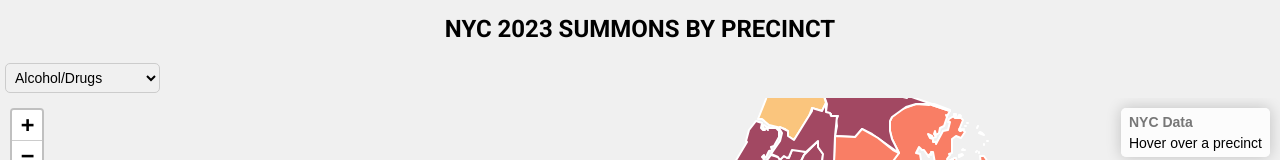
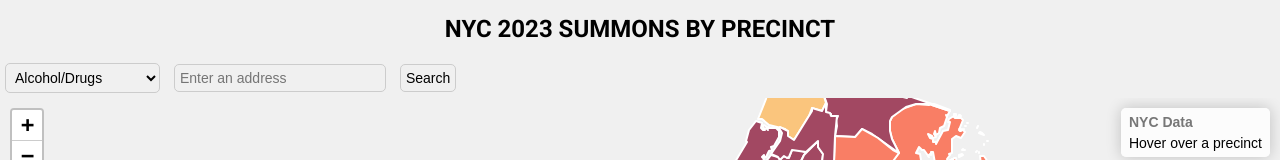
Before and after one commit to Mandiuu/nyc-summons-map, a plain HTML site: page index.html in a window 1280 px wide. Shown: the top 160 px of the page. Drawn offline with nearby package versions, Linux system fonts and the light colour scheme.

Commit message:
Update index.html

```diff
--- a/index.html
+++ b/index.html
@@ -49,6 +49,23 @@
             border: 1px solid #ccc;
             border-radius: 5px;
         }
+        #search-box {
+            margin: 5px;
+            padding: 5px;
+            font-size: 14px;
+            width: 200px;
+            background-color: #f0f0f0; /* Set search box background color */
+            border: 1px solid #ccc;
+            border-radius: 5px;
+        }
+        #search-button {
+            margin: 5px;
+            padding: 5px;
+            font-size: 14px;
+            background-color: #f0f0f0; /* Set button background color */
+            border: 1px solid #ccc;
+            border-radius: 5px;
+        }
         h1 {
             text-align: center;
             font-size: 24px;
@@ -69,6 +86,8 @@
         <option value="disorderly_behavior">Disorderly Behavior</option>
         <option value="noise">Noise</option>
     </select>
+    <input type="text" id="search-box" placeholder="Enter an address" />
+    <button id="search-button" onclick="searchAddress()">Search</button>
     <div id="map"></div>
     <script src="https://unpkg.com/leaflet/dist/leaflet.js"></script>
     <script src="https://d3js.org/d3.v6.min.js"></script>
```
